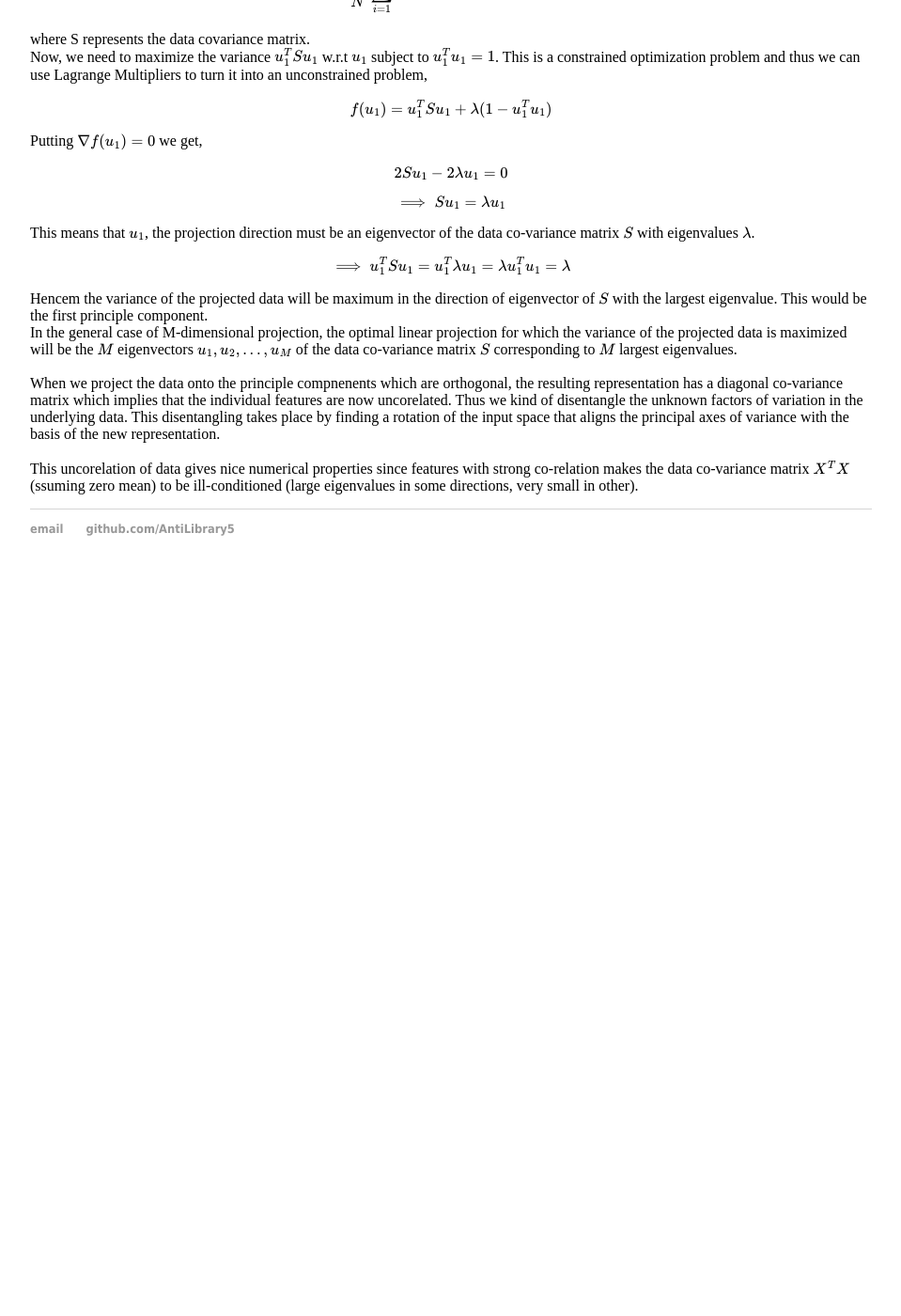
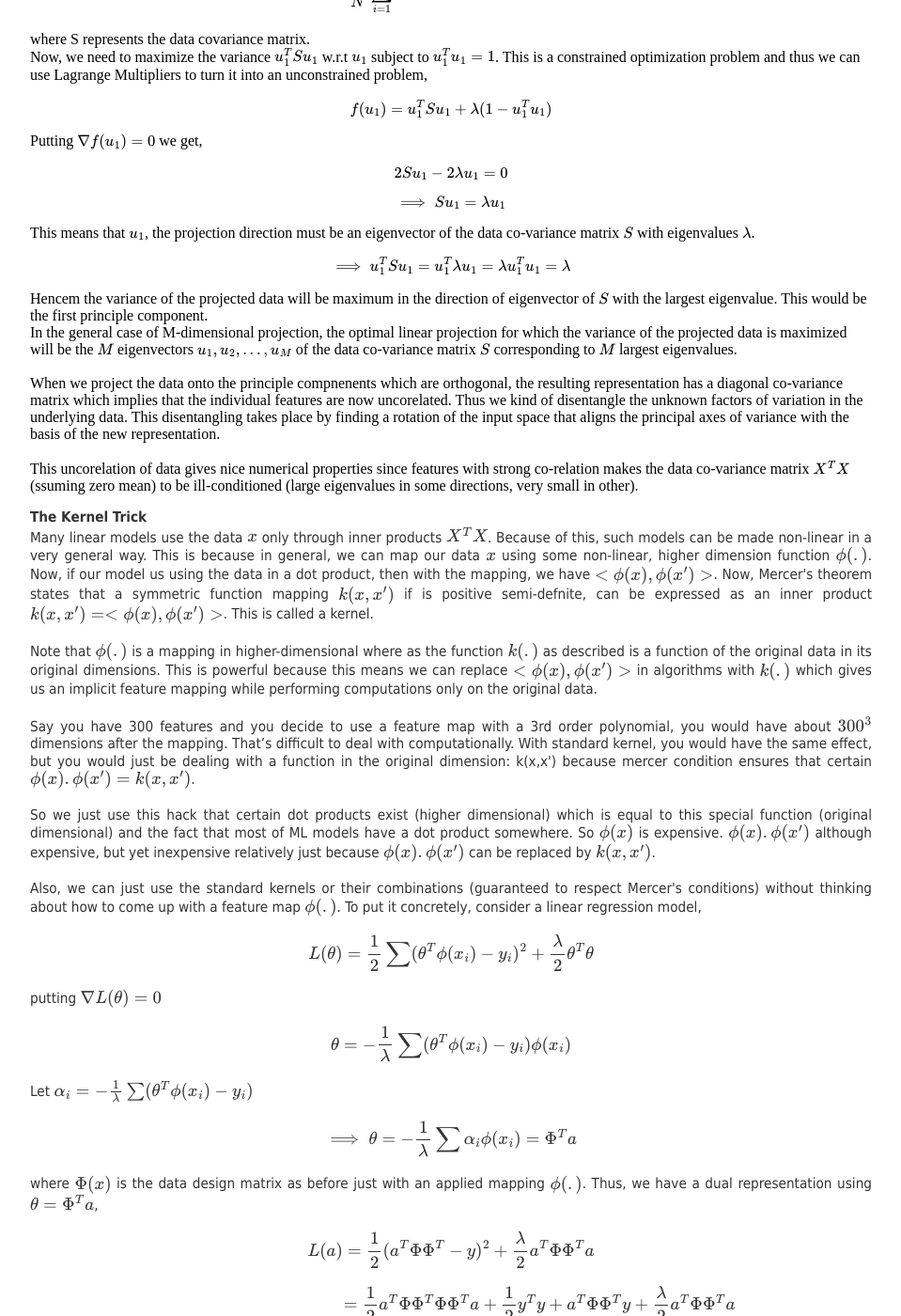
Before and after one commit to AntiLibrary5/AntiLibrary5.github.io, a Jekyll site: the page built from notes/machine_learning.html, in a window 1280 px wide and 1400 px high, scrolled down 2936 px. Shown: the whole window at 94% size, without its empty margins (160-1119 px from the left). Built offline with Jekyll 4.4.1, drawn with Linux system fonts in a browser that asks for light colours; nearby versions of some CDN libraries; before the commit the page ends 3566 px from its top, so only the background shows below that; some of the changed text lies outside the part shown.

Commit message:
Update machine_learning.html

```diff
--- a/notes/machine_learning.html
+++ b/notes/machine_learning.html
@@ -113,3 +113,49 @@ Hencem the variance of the projected data will be maximum in the direction of ei
 <br><br>When we project the data onto the principle compnenents which are orthogonal, the resulting representation has a diagonal co-variance matrix which implies that the individual features are now uncorelated. Thus we kind of disentangle the unknown factors of variation in the underlying data. This disentangling takes place by finding a rotation of the input space that aligns the principal axes of variance with the basis of the new representation.
 <br><br>This uncorelation of data gives nice numerical properties since features with strong co-relation makes the data co-variance matrix \(X^T X\) (ssuming zero mean) to be ill-conditioned (large eigenvalues in some directions, very small in other).
 </p>
+
+<p align="justify">
+<b>The Kernel Trick</b>
+<br>
+Many linear models use the data \(x\) only through inner products \(X^T X\). Because of this, such models can be made non-linear in a very general way. This is because in general, we can map our data \(x\) using some non-linear, higher dimension function \(\phi(.)\). Now, if our model us using the data in a dot product, then with the mapping, we have \(<\phi(x),\phi(x')>\). Now, Mercer's theorem states that a symmetric function mapping \(k(x,x')\) if is positive semi-defnite, can be expressed as an inner product \(k(x,x') = <\phi(x),\phi(x')>\). This is called a kernel.
+
+<br><br>Note that \(\phi(.)\) is a mapping in higher-dimensional where as the function \(k(.)\) as described is a function of the original data in its original dimensions. This is powerful because this means we can replace \(<\phi(x),\phi(x')>\) in algorithms with \(k(.)\) which gives us an implicit feature mapping while performing computations only on the original data.
+
+<br><br>Say you have 300 features and you decide to use a feature map with a 3rd order polynomial, you would have about \(300^3\) dimensions after the mapping. That’s difficult to deal with computationally. With standard kernel, you would have the same effect, but you would just be dealing with a function in the original dimension: k(x,x') because mercer condition ensures that certain \(\phi(x).\phi(x')=k(x,x')\).
+
+<br><br> So we just use this hack that certain dot products exist (higher dimensional) which is equal to this special function (original dimensional) and the fact that most of ML models have a dot product somewhere. So \(\phi(x)\) is expensive. \(\phi(x).\phi(x’)\) although expensive, but yet inexpensive relatively just because \(\phi(x).\phi(x’)\) can be replaced by \(k(x,x')\).
+
+<br><br>Also, we can just use the standard kernels or their combinations (guaranteed to respect Mercer's conditions) without thinking about how to come up with a feature map \(\phi(.)\).
+
+To put it concretely, consider a linear regression model,
+\[ L(\theta) = \frac{1}{2} \sum (\theta^T \phi(x_i) - y_i)^2 + \frac{\lambda}{2} \theta^T \theta \]
+
+putting \(\nabla L(\theta) = 0\)
+
+\[ \theta = -\frac{1}{\lambda} \sum (\theta^T \phi(x_i) - y_i) \phi(x_i) \]
+
+Let \( \alpha_i = -\frac{1}{\lambda} \sum (\theta^T \phi(x_i) - y_i) \)
+
+\[ \implies \theta = -\frac{1}{\lambda} \sum \alpha_i \phi(x_i) = \Phi^T a \]
+
+where \( \Phi(x) \) is the data design matrix as before just with an applied mapping \(\phi(.)\).
+Thus, we have a dual representation using \(\theta = \Phi^T a\),
+\[ L(a) = \frac{1}{2} ( a^T \Phi \Phi^T - y )^2 + \frac{\lambda}{2} a^T \Phi \Phi^T a \]
+\[ \qquad \qquad \qquad \qquad \qquad = \frac{1}{2} a^T \Phi \Phi^T \Phi \Phi^T a + \frac{1}{2} y^T y + a^T \Phi \Phi^T y + \frac{\lambda}{2} a^T \Phi \Phi^T a \]
+
+Define \(K = \Phi \Phi^T \)
+\[\therefore L(a) = \frac{1}{2} a^T K K a + \frac{1}{2} y^T y + a^T K y + \frac{\lambda}{2} a^T K a \]
+
+Again putting the gradient of the loss function to zero. We get,
+\[ a K K - K y + \lambda K a = 0 \]
+\[ \implies a(KK + \lambda K) = K y \]
+\[ \implies a(K + \lambda I) = y \]
+\[ \implies a = (K + \lambda I)^{-1} y \]
+\[ \therefore y = \theta^T \Phi = a^T \Phi \Phi = (K + \lambda I)^{-1} y K \]
+Thus we see the dual representation allows the solution to the least square problem to be expressed entirely in terms of the kernel. We can therefore work directly in terms of the kernel and avoid explicit introduction of the feature vector \(\phi(.)\) which allows us implicitly to use feature spaces of high dimensionality. And this dual representation based on the kernel is a property of many linear models (with their quadratic solutions exhibiting fast convergence, only global optima) including perceptron, SVM and more.
+
+<br>To sum up, the kernel trick is powerful for the following reasons,
+<li>it enables us to learn models that are non-linear as a function of \(x\) using convex
+<li>kernel function \(k\) admits implementation that is more computationally efficient than constructing a feature map \(\phi(.)\) and explicity applying them on the data and taking their dot products
+<li>\(k(x,x')\) is a tractable function of \(x\) even when \(\phi(x)\) might be intractable
+</p>
```
